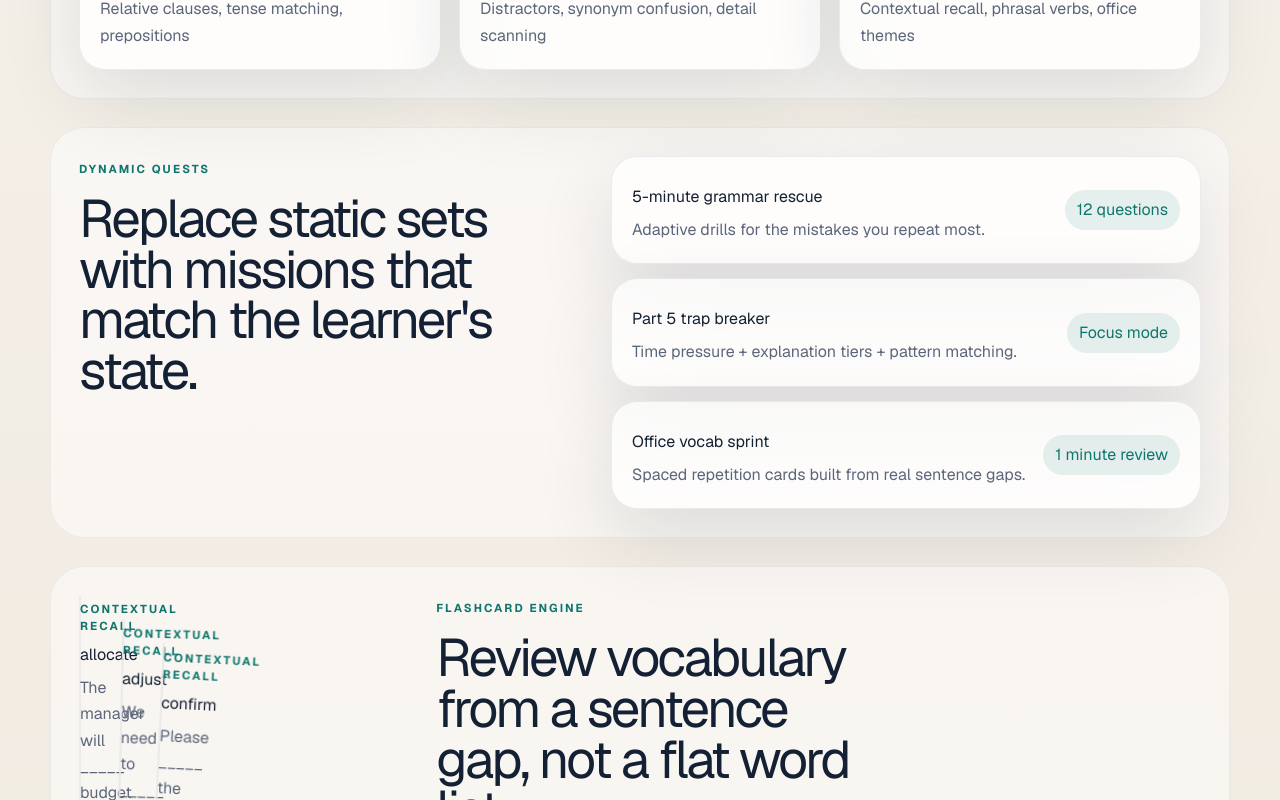
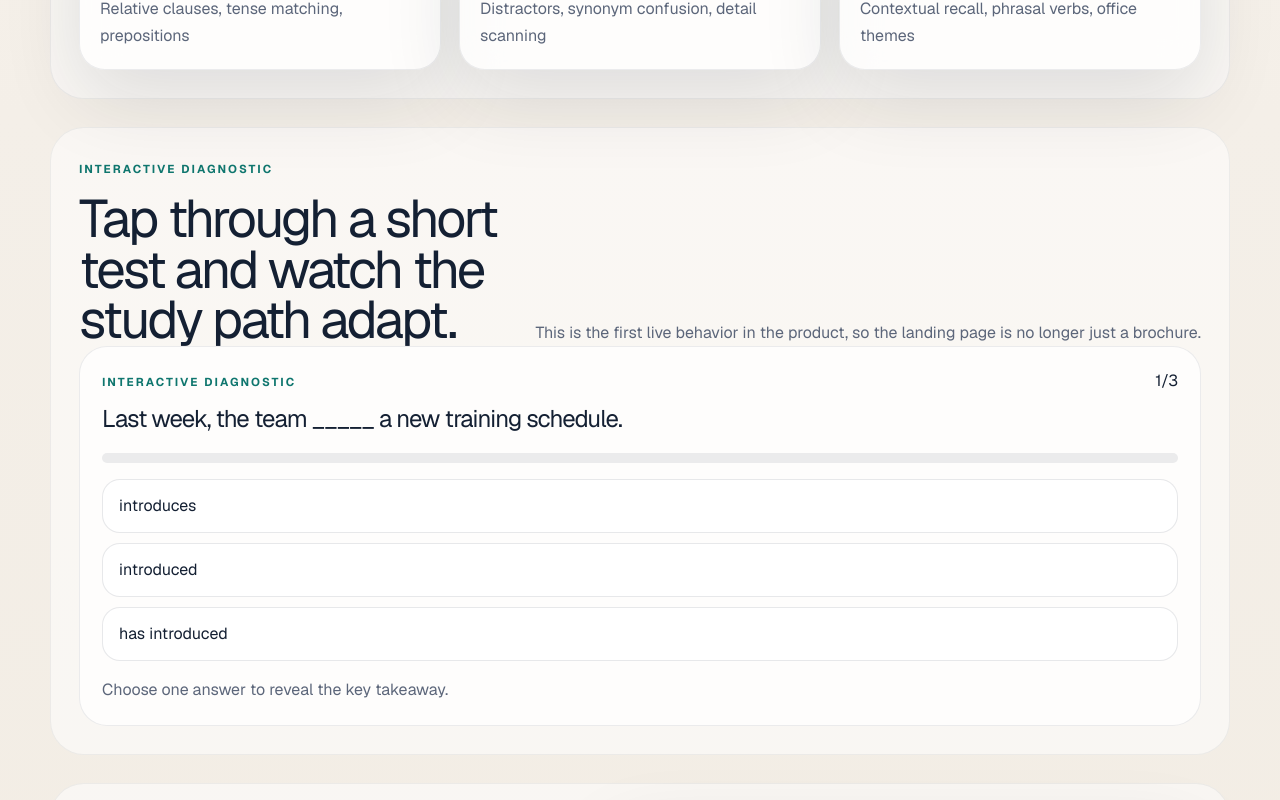
Before and after one commit to BaoAnh020603/adaptive-toeic-trainer, a Next.js app: page / in a window 1280 px wide. Shown: the part 1440-2240 px from the top of the page. Built offline with nearby package versions, Linux system fonts and the light colour scheme.

Commit message:
Add interactive diagnostic flow

```diff
--- /dev/null
+++ b/app/diagnostic-panel.tsx
@@ -0,0 +1,127 @@
+"use client";
+
+import { useMemo, useState } from "react";
+
+const questions = [
+  {
+    prompt: "Last week, the team _____ a new training schedule.",
+    options: ["introduces", "introduced", "has introduced"],
+    answer: 1,
+    takeaway: "Last week signals past simple.",
+  },
+  {
+    prompt: "The report was sent _____ email to all managers.",
+    options: ["by", "in", "on"],
+    answer: 0,
+    takeaway: "Use by email for delivery method.",
+  },
+  {
+    prompt: "Please _____ the meeting room before 2 p.m.",
+    options: ["reserve", "reserved", "reserving"],
+    answer: 0,
+    takeaway: "Base verb follows please.",
+  },
+] as const;
+
+export function DiagnosticPanel() {
+  const [step, setStep] = useState(0);
+  const [selected, setSelected] = useState<number | null>(null);
+  const [score, setScore] = useState(0);
+  const [complete, setComplete] = useState(false);
+
+  const current = questions[step];
+  const progress = useMemo(() => ((step + (complete ? 1 : 0)) / questions.length) * 100, [step, complete]);
+
+  const handleChoice = (choice: number) => {
+    if (selected !== null || complete) return;
+    setSelected(choice);
+    if (choice === current.answer) setScore((value) => value + 1);
+  };
+
+  const next = () => {
+    if (step + 1 < questions.length) {
+      setStep((value) => value + 1);
+      setSelected(null);
+      return;
+    }
+
+    setComplete(true);
+  };
+
+  const reset = () => {
+    setStep(0);
+    setSelected(null);
+    setScore(0);
+    setComplete(false);
+  };
+
+  if (complete) {
+    return (
+      <div className="diagnostic-panel">
+        <div className="diagnostic-summary">
+          <p className="card-kicker">Diagnostic complete</p>
+          <h3>Your personal study profile is ready.</h3>
+          <p>
+            Score: {score}/{questions.length}. The next quest would focus on
+            past tense, prepositions, and fast recall.
+          </p>
+        </div>
+        <button className="primary-btn" onClick={reset}>
+          Restart diagnostic
+        </button>
+      </div>
+    );
+  }
+
+  return (
+    <div className="diagnostic-panel">
+      <div className="diagnostic-header">
+        <div>
+          <p className="card-kicker">Interactive diagnostic</p>
+          <h3>{current.prompt}</h3>
+        </div>
+        <span>{step + 1}/{questions.length}</span>
+      </div>
+
+      <div className="bar-track diagnostic-track" aria-hidden="true">
+        <div className="bar-fill" style={{ width: `${progress}%` }} />
+      </div>
+
+      <div className="diagnostic-options">
+        {current.options.map((option, index) => {
+          const isCorrect = index === current.answer;
+          const isActive = selected === index;
+          const className = [
+            "diagnostic-option",
+            isActive && (isCorrect ? "correct" : "incorrect"),
+            selected !== null && isCorrect ? "correct" : "",
+          ]
+            .filter(Boolean)
+            .join(" ");
+
+          return (
+            <button
+              key={option}
+              className={className}
+              onClick={() => handleChoice(index)}
+            >
+              {option}
+            </button>
+          );
+        })}
+      </div>
+
+      {selected !== null ? (
+        <div className="diagnostic-feedback">
+          <strong>{selected === current.answer ? "Correct" : "Not quite"}</strong>
+          <p>{current.takeaway}</p>
+          <button className="secondary-btn" onClick={next}>
+            {step + 1 < questions.length ? "Next question" : "Finish diagnostic"}
+          </button>
+        </div>
+      ) : (
+        <p className="supporting">Choose one answer to reveal the key takeaway.</p>
+      )}
+    </div>
+  );
+}
--- a/app/globals.css
+++ b/app/globals.css
@@ -289,6 +289,75 @@ button {
   margin-top: 16px;
 }
 
+.diagnostic-panel {
+  display: grid;
+  gap: 16px;
+  padding: 22px;
+  border-radius: 28px;
+  background: rgba(255, 255, 255, 0.74);
+  border: 1px solid rgba(20, 32, 51, 0.08);
+}
+
+.diagnostic-header {
+  display: flex;
+  justify-content: space-between;
+  gap: 16px;
+  align-items: start;
+}
+
+.diagnostic-header h3,
+.diagnostic-summary h3 {
+  margin: 8px 0 0;
+  font-size: 1.5rem;
+  letter-spacing: -0.04em;
+}
+
+.diagnostic-track {
+  margin: 0;
+}
+
+.diagnostic-options {
+  display: grid;
+  gap: 10px;
+}
+
+.diagnostic-option {
+  padding: 14px 16px;
+  border-radius: 18px;
+  border: 1px solid rgba(20, 32, 51, 0.1);
+  background: white;
+  color: var(--foreground);
+  text-align: left;
+  cursor: pointer;
+  transition: transform 160ms ease, border-color 160ms ease, background 160ms ease;
+}
+
+.diagnostic-option:hover {
+  transform: translateY(-1px);
+}
+
+.diagnostic-option.correct {
+  border-color: rgba(15, 118, 110, 0.45);
+  background: rgba(15, 118, 110, 0.08);
+}
+
+.diagnostic-option.incorrect {
+  border-color: rgba(249, 115, 22, 0.45);
+  background: rgba(249, 115, 22, 0.08);
+}
+
+.diagnostic-feedback {
+  display: grid;
+  gap: 12px;
+  padding: 18px;
+  border-radius: 22px;
+  background: rgba(15, 118, 110, 0.08);
+}
+
+.diagnostic-feedback strong {
+  font-size: 1.1rem;
+}
+
 .overthinking {
   display: flex;
   align-items: end;
@@ -452,6 +521,10 @@ button {
     grid-template-columns: 1fr;
   }
 
+  .diagnostic-header {
+    flex-direction: column;
+  }
+
   .diagnostic-grid,
   .hero-metrics {
     grid-template-columns: 1fr;
--- a/app/page.tsx
+++ b/app/page.tsx
@@ -1,5 +1,6 @@
 import type { Metadata } from "next";
 import Link from "next/link";
+import { DiagnosticPanel } from "./diagnostic-panel";
 
 const diagnostics = [
   {
@@ -98,7 +99,9 @@ export default function Home() {
             and turns every wrong answer into a personalized study path.
           </p>
           <div className="hero-actions">
-            <button className="primary-btn">Start diagnostic mode</button>
+            <a className="primary-btn" href="#interactive-diagnostic">
+              Start diagnostic mode
+            </a>
             <Link className="secondary-btn" href="/features">
               View features
             </Link>
@@ -185,6 +188,20 @@ export default function Home() {
         </div>
       </section>
 
+      <section className="section-block" id="interactive-diagnostic">
+        <div className="section-head">
+          <div>
+            <span className="eyebrow">Interactive diagnostic</span>
+            <h2>Tap through a short test and watch the study path adapt.</h2>
+          </div>
+          <p>
+            This is the first live behavior in the product, so the landing page
+            is no longer just a brochure.
+          </p>
+        </div>
+        <DiagnosticPanel />
+      </section>
+
       <section className="section-block split-layout" id="quests">
         <div>
           <span className="eyebrow">Dynamic quests</span>
```
